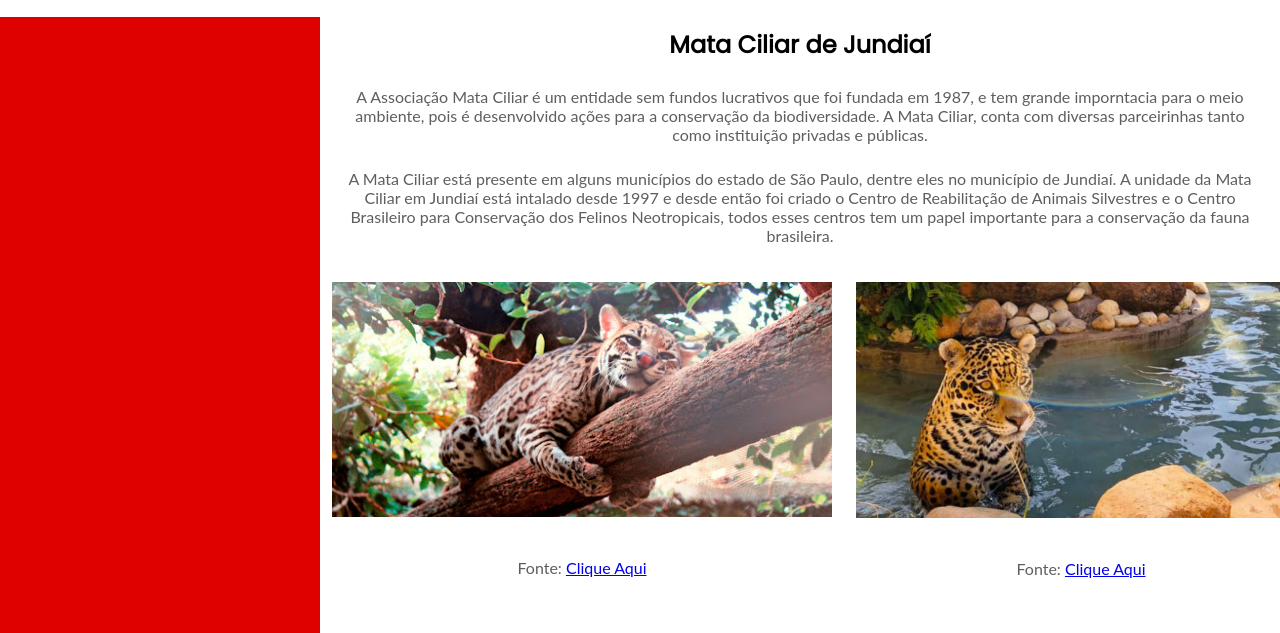
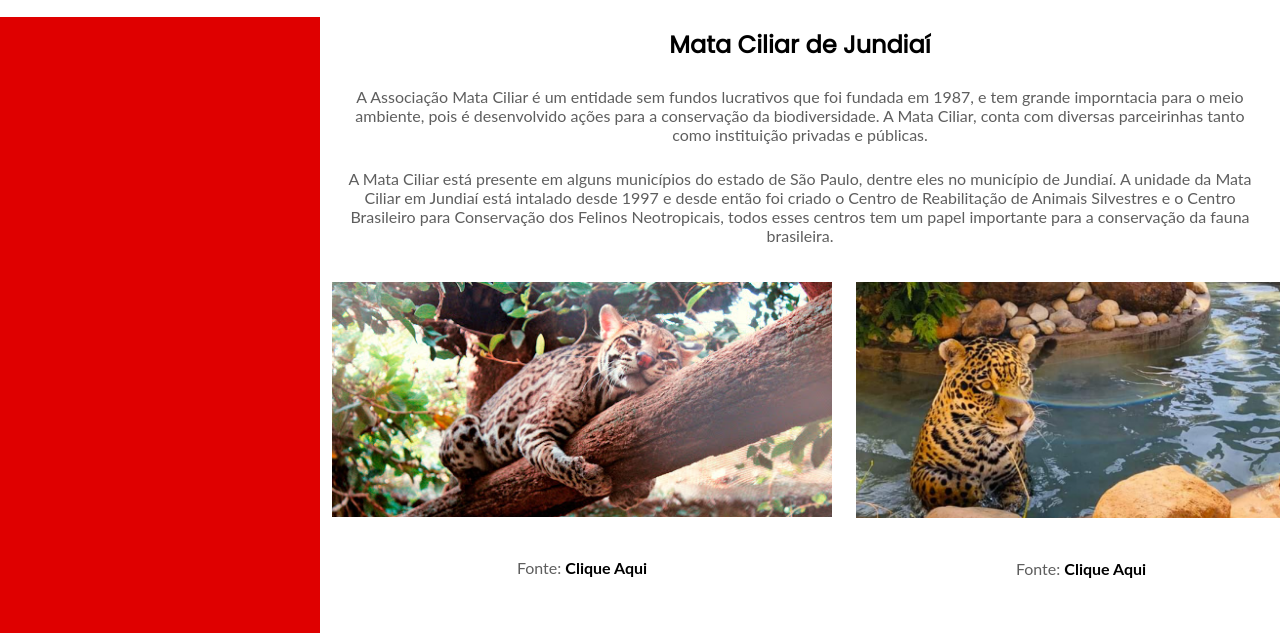
Before and after one commit to ElenC/aps-meioambiente, a plain HTML site: page mata-ciliar.html in a window 1280 px wide. Shown: the part 167-800 px from the top of the page. Drawn offline with Linux system fonts and the light colour scheme.

Commit message:
atualização de informações

```diff
--- a/style.css
+++ b/style.css
@@ -268,6 +268,15 @@ p{
     font-size: 1rem;
 }
 
+.img-mataciliar a{
+    color: black;
+    text-decoration: none;
+    font-weight: bold;
+}
+
+.img-mataciliar a:hover{
+    color: var(--second1);
+}
 
 /*Passeios e Hospedagem*/
 
```
